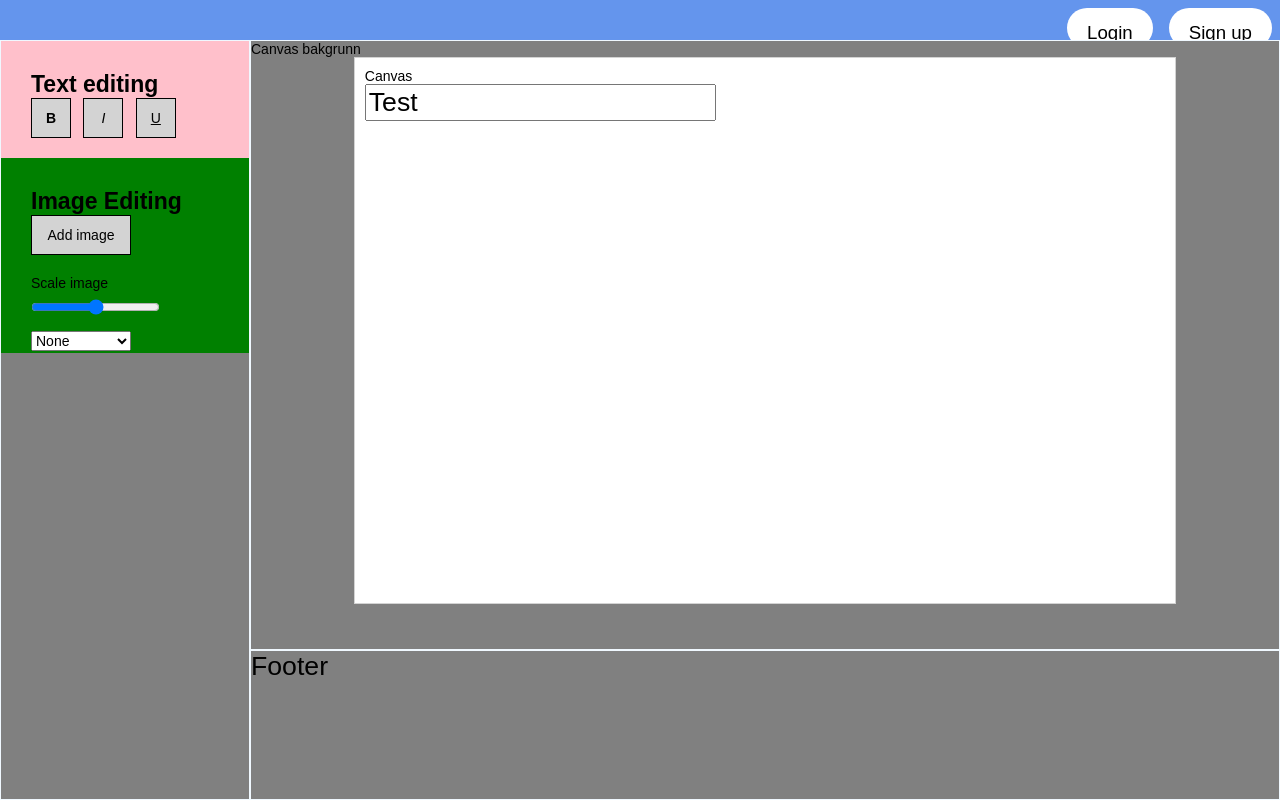
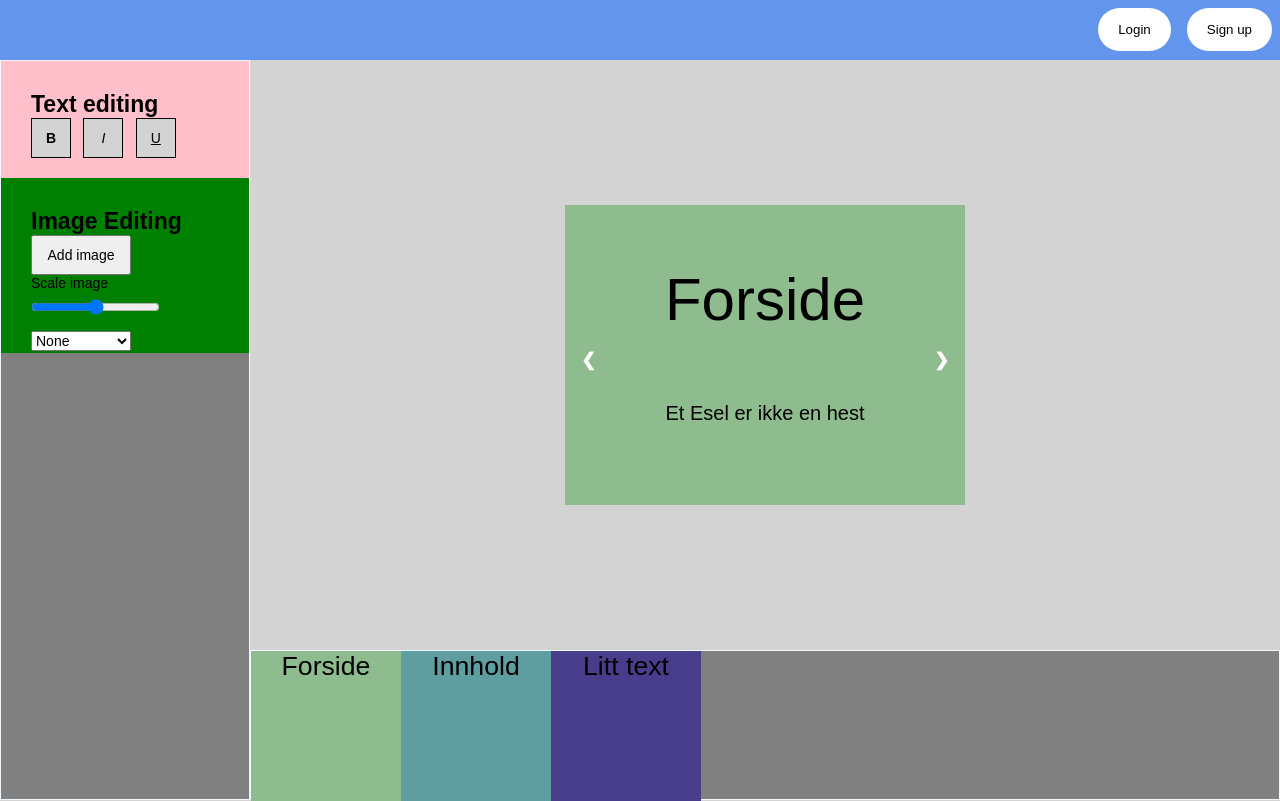
Before and after one commit to mm200projectgroup/grp13, a website: page public/index.html in a window 1280 px wide. Drawn offline with Linux system fonts and the light colour scheme.

Commit message:
Slides
Lagg til en slide funksjon slik at vi kan bla gjennom slides. + de er synlige i footer

```diff
--- a/public/CSS/stylesheet.css
+++ b/public/CSS/stylesheet.css
@@ -9,9 +9,9 @@
 body {
     height: 100vh;
     display: grid;
-
+    background-color: lightgrey;
     grid-template-columns: 250px 1fr 1fr 1fr;
-    grid-template-rows: 40px 1fr 1fr 1fr 1fr 150px;
+    grid-template-rows: 60px 1fr 1fr 1fr 1fr 150px;
 
 
 
@@ -33,7 +33,7 @@ p {
 h3 {
     font-size: 23px;
 
-    }
+}
 
 
 
@@ -50,10 +50,12 @@ h3 {
 
 }
 
-.canvas {
+#canvas {
     grid-area: canvas;
-    background: gray;
-    border: solid 1px aliceblue;
+    position: relative;
+    margin: auto;
+
+
 
 }
 
@@ -62,19 +64,83 @@ h3 {
     background: gray;
     border: solid 1px aliceblue;
 
+
 }
 
 
 /*CANVAS */
-#enSlide {
-   width: 80%; /*can be in percentage also.*/
-    height: 90%;
-    margin: 0 auto;
-    padding: 10px;
-    position: relative;
-    border: 1px solid lightgray;
-    background-color: #FFFFFF;
+.mySlides {
+    width: 100%;
+    height: 100%;
+
+
 }
+
+/* Next & previous buttons */
+.prev,
+.next {
+    cursor: pointer;
+    position: absolute;
+    top: 50%;
+    width: auto;
+    padding: 16px;
+    margin-top: -22px;
+    color: white;
+    font-weight: bold;
+    font-size: 18px;
+    transition: 0.6s ease;
+    border-radius: 0 3px 3px 0;
+}
+
+/* Position the "next button" to the right */
+.next {
+    right: 0;
+    border-radius: 3px 0 0 3px;
+}
+
+.prev:hover,
+.next:hover {
+    background-color: rgba(0, 0, 0, 0.8);
+}
+
+
+/*SLIDE*/
+.text {
+    font-size: 20px;
+    padding: 8px 12px;
+    bottom: 8px;
+    width: 100%;
+    text-align: center;
+}
+
+
+.title {
+    text-align: center;
+    font-size: 60px;
+    padding: 60px 12px;
+}
+
+.undertitle {
+    text-align: center;
+    font-size: 40px;
+    padding: 60px 12px;
+}
+
+
+.myPreview {
+    display: inline-block;
+    height: 150px;
+    width: 150px;
+
+
+
+}
+
+.previewTitle {
+    text-align: center;
+}
+
+
 /*MENY */
 #textMenu {
     background: pink;
@@ -86,6 +152,7 @@ h3 {
     background: green;
     padding-left: 30px;
     padding-top: 30px;
+
 }
 
 
@@ -93,16 +160,21 @@ h3 {
 
 #butB {
     font-weight: bold;
-    }
+}
+
 #butI {
     font-style: italic;
-    }
+
+}
+
 #butU {
     text-decoration: underline;
-    }
+}
 
-button {
-    font-size:14px;
+#butU,
+#butI,
+#butB {
+    font-size: 14px;
     height: 40px;
     width: 40px;
     margin-right: 5px;
@@ -110,7 +182,7 @@ button {
     background-color: lightgrey;
     align-content: center;
     margin-bottom: 20px;
-    }
+}
 
 
 
@@ -121,6 +193,7 @@ button {
     width: 100px;
 
 }
+
 #filter {
     font-size: 14px;
     width: 100px;
@@ -166,7 +239,7 @@ input[type=password] {
     background-color: white;
     margin: 8px;
     font-family: sans-serif;
-    font-size: 14pt;
+    font-size: 10pt;
     border-radius: 25px;
     cursor: pointer;
     user-select: none;
@@ -192,8 +265,6 @@ input[type=password] {
 
 
 
-
-
 /* Center the image and position the close button */
 .imgcontainer {
     text-align: center;
@@ -213,7 +284,8 @@ span.psw {
     float: right;
     padding-top: 16px;
 }
-.hideButtons{
+
+.hideButtons {
     color: white;
     border: 0px;
     display: inline-block;
@@ -277,31 +349,6 @@ span.psw {
     cursor: pointer;
 }
 
-/* Add Zoom Animation */
-.animate {
-    -webkit-animation: animatezoom 0.6s;
-    animation: animatezoom 0.6s
-}
-
-@-webkit-keyframes animatezoom {
-    from {
-        -webkit-transform: scale(0)
-    }
-
-    to {
-        -webkit-transform: scale(1)
-    }
-}
-
-@keyframes animatezoom {
-    from {
-        transform: scale(0)
-    }
-
-    to {
-        transform: scale(1)
-    }
-}
 
 /* Change styles for span and cancel button on extra small screens */
 @media screen and (max-width: 300px) {
--- a/public/index.html
+++ b/public/index.html
@@ -11,7 +11,7 @@
 
     <!-- /// Ny pass eller brukernavn -->
     <div id="userSettingsForm" class="modal">
-        <div class="modal-content animate">
+        <div class="modal-content">
             <div class="imgcontainer">
                 <span onclick="document.getElementById('userSettingsForm').style.display='none'" class="close" title="Close Modal">&times;</span>
                 <h2 class="modulHeader">Administrate User</h2>
@@ -32,7 +32,7 @@
     </div>
 
     <div id="logInForm" class="modal">
-        <div class="modal-content animate">
+        <div class="modal-content">
             <div class="imgcontainer">
                 <span onclick="document.getElementById('logInForm').style.display='none'" class="close" title="Close Modal">&times;</span>
                 <h2 class="modulHeader">Login</h2>
@@ -56,7 +56,7 @@
     </div>
 
     <div id="signUpForm" class="modal">
-        <div class="modal-content animate">
+        <div class="modal-content">
             <div class="imgcontainer">
                 <span onclick="document.getElementById('signUpForm').style.display='none'" class="close" title="Close Modal">&times;</span>
                 <h2 class="modulHeader">Sign up</h2>
@@ -135,20 +135,18 @@
 
 
     </div>
-    <div class="canvas">
-        <p>Canvas bakgrunn</p>
-        <div onclick="selectActive()" id="enSlide">
-
-            <p>Canvas</p>
-            <input id="testText1" value="Test" maxlength="14">
-        </div>
-    </div>
-
+    <div id="canvas" >
+        <a class="prev" onclick="plusSlides(-1)">&#10094;</a>
+        <a class="next" onclick="plusSlides(1)">&#10095;</a>
+</div>
     <!-- /// TODO: SLIDES /// -->
     <!-- Footer skal ha en slide som er den en starter med hvor en har muligheten til å legge til en ny slide.
     Når en ny slide er lagt til, så vil en se 2 slides med muligheten til å legge til flere.
     Kun en slide skal kunne ses i canvas om gangen. -->
-    <div class="footer">Footer</div>
+    <div class="footer">
+        <div id="preview"></div>
+    </div>
+
     <script>
 
         //let user = document.getElementById("user");
@@ -200,6 +198,7 @@
     </script>
     <script src="js/editingTools.js"></script>
     <script src="js/javascript.js"></script>
+    <script src="js/slides.js"></script>
 
 
 
--- /dev/null
+++ b/public/js/slides.js
@@ -0,0 +1,96 @@
+        let data = [{
+            presentationsID: 1,
+            titel: "Forside",
+            text: "Et Esel er ikke en hest",
+            bakgrunn: "darkseagreen"
+        }, {
+            presentationsID: 1,
+            titel: "Innhold",
+            text: "Et Esel har lange ører",
+            bakgrunn: "cadetblue"
+        },{
+            presentationsID: 1,
+            titel: "Litt text",
+            text: "Jeg håper at dette er en fine slide. Det hadde vært syn hvis den gikk utenfor div taggen. La oss håpe at jeg slipper å måtte gjøre mye for å fikse dette. Kanskje det tilog med ikke er et problem. Tror jeg skal bare slå hode på keybordet for å få litt mer text her.. asijfhasjhdfaousjfgaoøsiudpoajghsfouajsdahjsfpaskjdouahsøkgfjsdfhjaøskdpiaoshjgfpoask",
+            bakgrunn: "darkslateblue"
+        }];
+
+
+        let canvas = document.getElementById("canvas");
+        for (let i = 0; i < data.length; i++) {
+            let div = document.createElement("div");
+            let slides = `
+            <div class="title">${data[i].titel}</div>
+            <div class="text">${data[i].text}</div>
+        `;
+
+
+            div.innerHTML = slides;
+            div.className = "mySlides";
+            div.id = "slide"+i;
+            canvas.appendChild(div)
+            document.getElementById("slide"+i).style.backgroundColor=`${data[i].bakgrunn}`;
+
+
+        }
+
+
+        let preview = document.getElementById("preview");
+        for (let i = 0; i < data.length; i++) {
+
+            let div = document.createElement("div");
+            let slides = `
+            <div class="previewTitle">${data[i].titel}</div>
+        `;
+
+            div.innerHTML = slides;
+            div.className = "myPreview";
+            div.id = "preview"+i;
+            div.onclick = select;
+            preview.appendChild(div)
+             document.getElementById("preview"+i).style.backgroundColor=`${data[i].bakgrunn}`;
+
+        }
+
+
+
+        function select(evt){
+        let target = evt.currentTarget.id;
+        let getNr = target.match(/\d+/g).map(Number);
+        let index = parseInt(getNr);
+        console.log(index);
+
+
+        }
+
+
+
+
+        let slideIndex = 1;
+        showSlides(slideIndex);
+
+        function plusSlides(n) {
+            showSlides(slideIndex += n);
+        }
+
+        function currentSlide(n) {
+            showSlides(slideIndex = n);
+        }
+
+
+        function showSlides(n) {
+            let i;
+            let slides = document.getElementsByClassName("mySlides");
+            if (n > slides.length) {
+                slideIndex = 1
+            }
+            if (n < 1) {
+                slideIndex = slides.length
+            }
+            for (i = 0; i < slides.length; i++) {
+                slides[i].style.display = "none";
+            }
+
+            slides[slideIndex - 1].style.display = "block";
+
+        }
```
